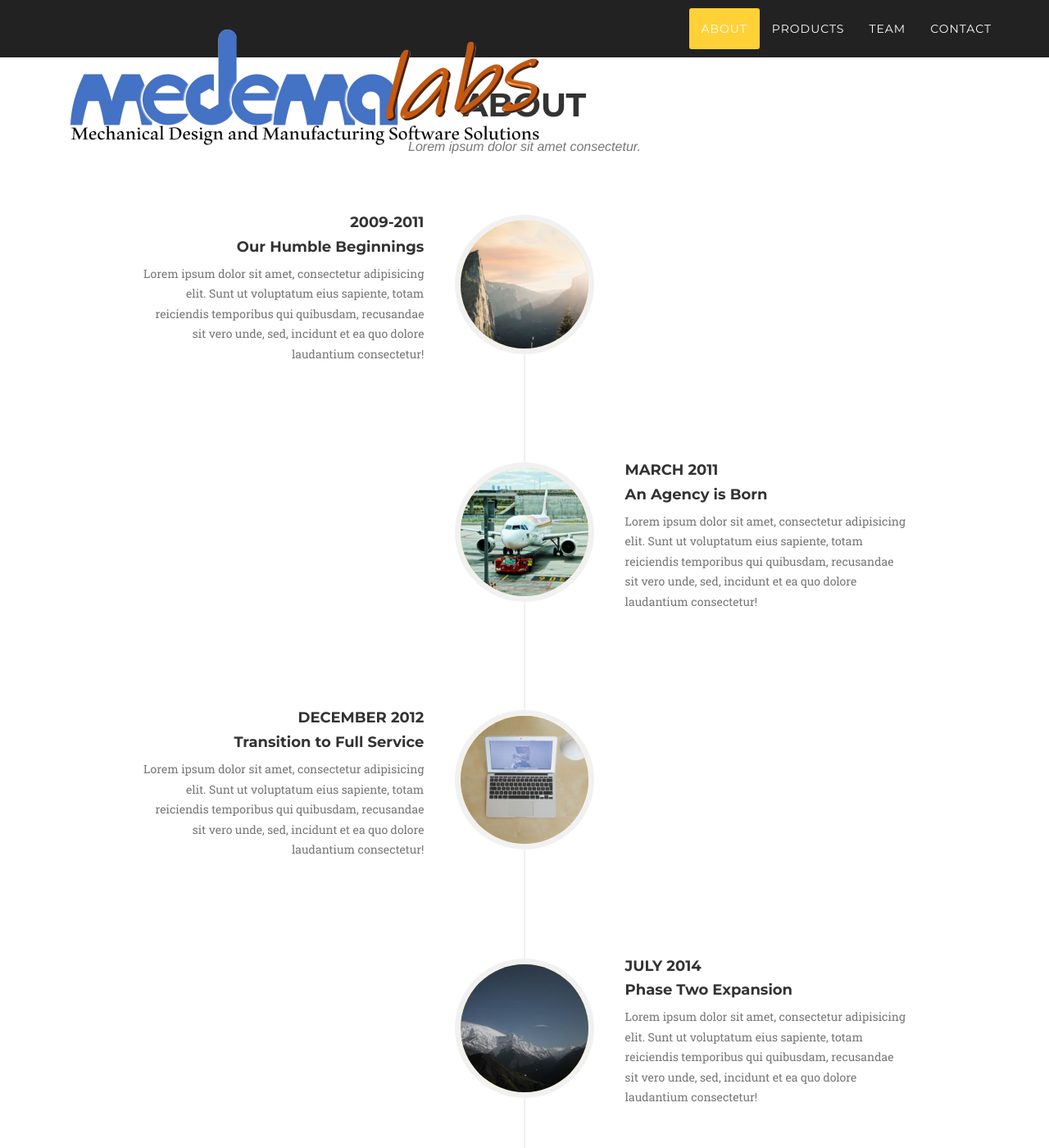
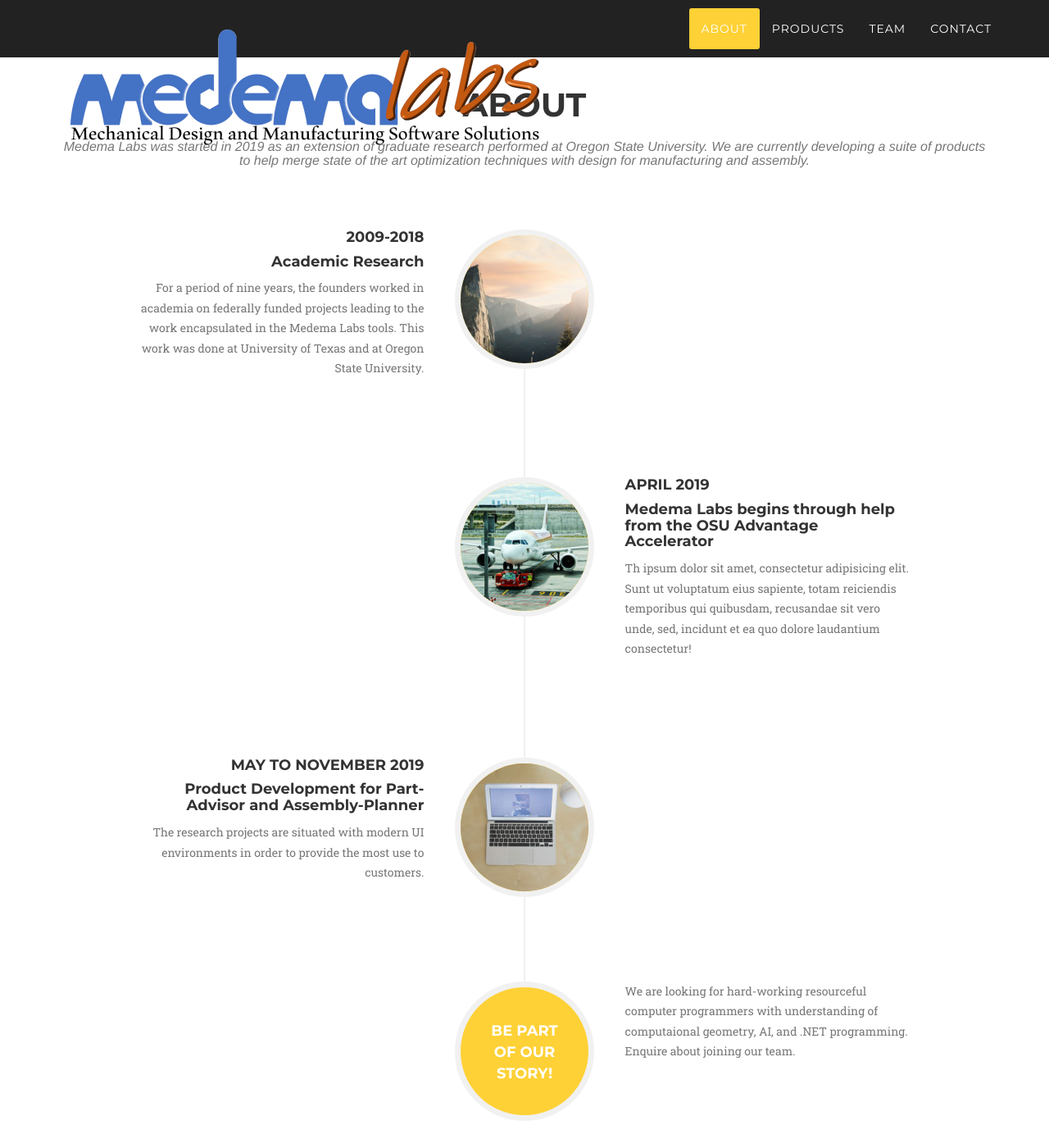
Before and after one commit to medemalabs/medemalabs.github.io, a Jekyll site: the page built from index.html, in a window 1280 px wide and 1400 px high, scrolled down 677 px. Shown: the whole window at 82% size. Built offline with Jekyll 4.4.1, drawn with Linux system fonts in a browser that asks for light colours; some web fonts are replaced.

Commit message:
updating about with better than latin text

```diff
--- a/_includes/about.html
+++ b/_includes/about.html
@@ -4,7 +4,7 @@
             <div class="row">
                 <div class="col-lg-12 text-center">
                     <h2 class="section-heading">About</h2>
-                    <h3 class="section-subheading text-muted">Lorem ipsum dolor sit amet consectetur.</h3>
+                    <h3 class="section-subheading text-muted">Medema Labs was started in 2019 as an extension of graduate research performed at Oregon State University. We are currently developing a suite of products to help merge state of the art optimization techniques with design for manufacturing and assembly.</h3>
                 </div>
             </div>
             <div class="row">
@@ -16,11 +16,13 @@
                             </div>
                             <div class="timeline-panel">
                                 <div class="timeline-heading">
-                                    <h4>2009-2011</h4>
-                                    <h4 class="subheading">Our Humble Beginnings</h4>
+                                    <h4>2009-2018</h4>
+                                    <h4 class="subheading">Academic Research</h4>
                                 </div>
                                 <div class="timeline-body">
-                                    <p class="text-muted">Lorem ipsum dolor sit amet, consectetur adipisicing elit. Sunt ut voluptatum eius sapiente, totam reiciendis temporibus qui quibusdam, recusandae sit vero unde, sed, incidunt et ea quo dolore laudantium consectetur!</p>
+                                    <p class="text-muted">For a period of nine years, the founders worked in academia on federally funded projects leading
+                                    to the work encapsulated in the Medema Labs tools. This work was done at University of Texas and at Oregon State University.
+                                    </p>
                                 </div>
                             </div>
                         </li>
@@ -30,11 +32,11 @@
                             </div>
                             <div class="timeline-panel">
                                 <div class="timeline-heading">
-                                    <h4>March 2011</h4>
-                                    <h4 class="subheading">An Agency is Born</h4>
+                                    <h4>April 2019</h4>
+                                    <h4 class="subheading">Medema Labs begins through help from the OSU Advantage Accelerator</h4>
                                 </div>
                                 <div class="timeline-body">
-                                    <p class="text-muted">Lorem ipsum dolor sit amet, consectetur adipisicing elit. Sunt ut voluptatum eius sapiente, totam reiciendis temporibus qui quibusdam, recusandae sit vero unde, sed, incidunt et ea quo dolore laudantium consectetur!</p>
+                                    <p class="text-muted">Th ipsum dolor sit amet, consectetur adipisicing elit. Sunt ut voluptatum eius sapiente, totam reiciendis temporibus qui quibusdam, recusandae sit vero unde, sed, incidunt et ea quo dolore laudantium consectetur!</p>
                                 </div>
                             </div>
                         </li>
@@ -44,33 +46,29 @@
                             </div>
                             <div class="timeline-panel">
                                 <div class="timeline-heading">
-                                    <h4>December 2012</h4>
-                                    <h4 class="subheading">Transition to Full Service</h4>
+                                    <h4>May to November 2019</h4>
+                                    <h4 class="subheading">Product Development for Part-Advisor and Assembly-Planner</h4>
                                 </div>
                                 <div class="timeline-body">
-                                    <p class="text-muted">Lorem ipsum dolor sit amet, consectetur adipisicing elit. Sunt ut voluptatum eius sapiente, totam reiciendis temporibus qui quibusdam, recusandae sit vero unde, sed, incidunt et ea quo dolore laudantium consectetur!</p>
+                                    <p class="text-muted">The research projects are situated with modern UI environments in order to provide the most
+                                    use to customers.</p>
                                 </div>
                             </div>
                         </li>
                         <li class="timeline-inverted">
                             <div class="timeline-image">
-                                <img class="img-circle img-responsive" src="img/about/4.jpg" alt="">
+                                <h4>
+                                    Be Part
+                                    <br>Of Our
+                                    <br>Story!
+                                </h4>
                             </div>
                             <div class="timeline-panel">
-                                <div class="timeline-heading">
-                                    <h4>July 2014</h4>
-                                    <h4 class="subheading">Phase Two Expansion</h4>
+                                           <div class="timeline-body">
+                                    <p class="text-muted">
+                                        We are looking for hard-working resourceful computer programmers with understanding of computaional geometry, AI, and .NET programming. Enquire about joining our team.
+                                    </p>
                                 </div>
-                                <div class="timeline-body">
-                                    <p class="text-muted">Lorem ipsum dolor sit amet, consectetur adipisicing elit. Sunt ut voluptatum eius sapiente, totam reiciendis temporibus qui quibusdam, recusandae sit vero unde, sed, incidunt et ea quo dolore laudantium consectetur!</p>
-                                </div>
-                            </div>
-                        </li>
-                        <li class="timeline-inverted">
-                            <div class="timeline-image">
-                                <h4>Be Part
-                                    <br>Of Our
-                                    <br>Story!</h4>
                             </div>
                         </li>
                     </ul>
```
